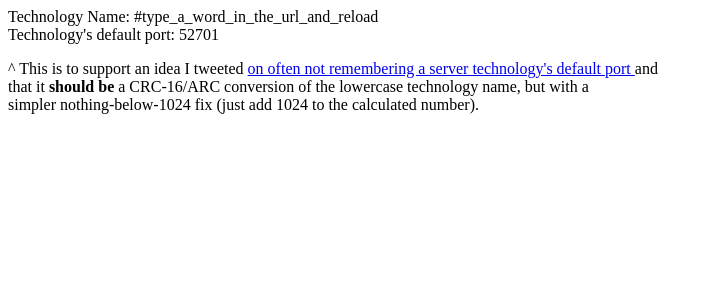
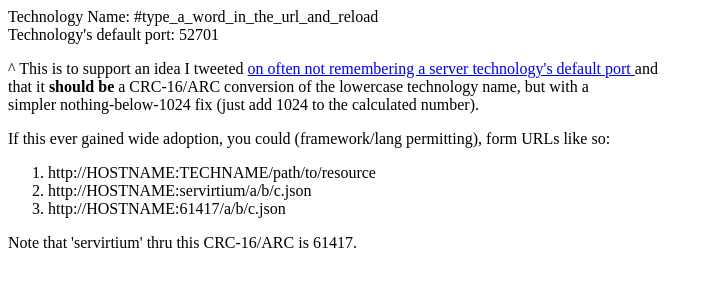
Before and after one commit to paul-hammant/port-calculator, a plain HTML site: page index.html in a window 1280 px wide. Shown: the whole page, without its empty margins (0-712 px from the left). Drawn offline with Linux system fonts and the light colour scheme.

Commit message:
Update index.html

```diff
--- a/index.html
+++ b/index.html
@@ -66,5 +66,13 @@ if (number < 1024) {
 <p>^ This is to support an idea I tweeted <a href="https://twitter.com/paul_hammant/status/1034101037114769408">on often not remembering a server technology's default port </a> and
     <br>that it <b>should be</b> a CRC-16/ARC conversion of the lowercase technology name, but with a
     <br>simpler nothing-below-1024 fix (just add 1024 to the calculated number).</p>
+<p>If this ever gained wide adoption, you could (framework/lang permitting), form URLs like so:
+    <ol>
+        <li>http://HOSTNAME:TECHNAME/path/to/resource</li>
+        <li>http://HOSTNAME:servirtium/a/b/c.json</li>
+        <li>http://HOSTNAME:61417/a/b/c.json</li>
+    </ol>
+Note that 'servirtium' thru this CRC-16/ARC is 61417.
+</p>
 </body>
 </html>
```
